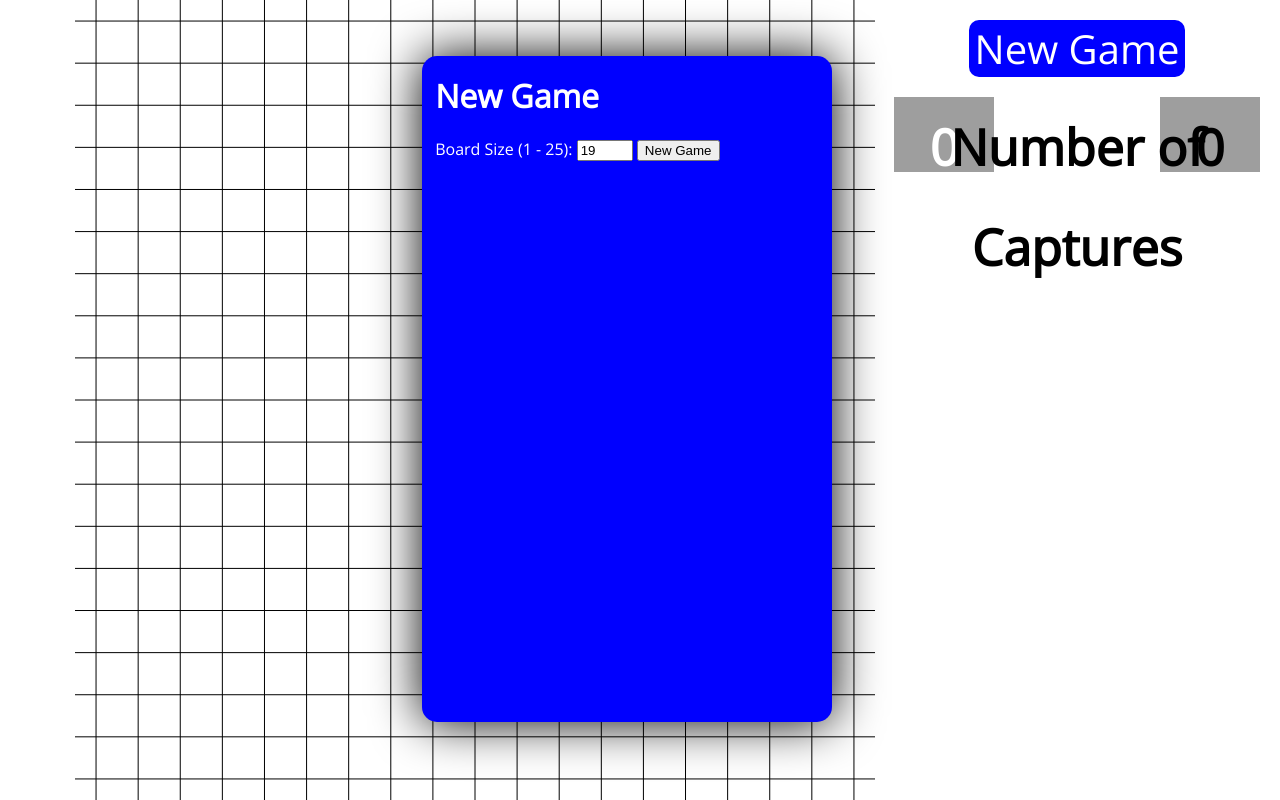
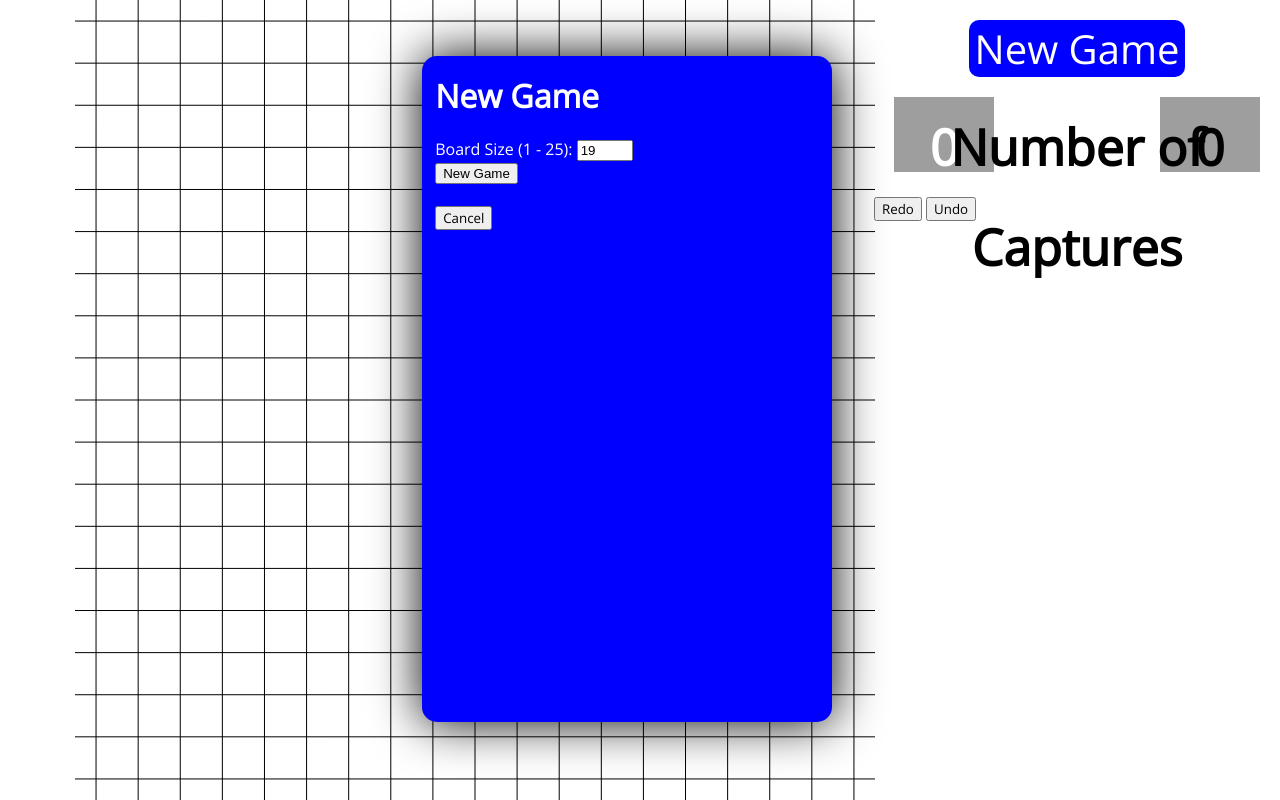
Before and after one commit to The-Ofek-Foundation/Online-Go, a plain HTML site: page index.html in a window 1280 px wide. Both pictures are taken after a click on the button "New Game". Drawn offline with nearby package versions, Linux system fonts and the light colour scheme; grey boxes are pictures that could not be loaded.

Commit message:
add undo and redo btns

```diff
--- a/index.html
+++ b/index.html
@@ -17,6 +17,8 @@
       <div id="captures-text">Number of Captures</div>
       <div class="stone-count" id="white-stone"></div>
     </div>
+    <button id="btn-redo">Redo</button>
+    <button id="btn-undo">Undo</button>
   </div>
 
 <div id="new-game-menu">
@@ -24,7 +26,10 @@
   <form id="form-new-game" action="">
     Board Size (1 - 25):
     <input type="number" name="board-size" min="1" max="25" step="1" value="19" required>
+    <br />
     <input type="submit" value="New Game">
+    <br /><br />
+    <button id="btn-new-game-cancel">Cancel</button>
   </form>
 </div>
 </body>
```
